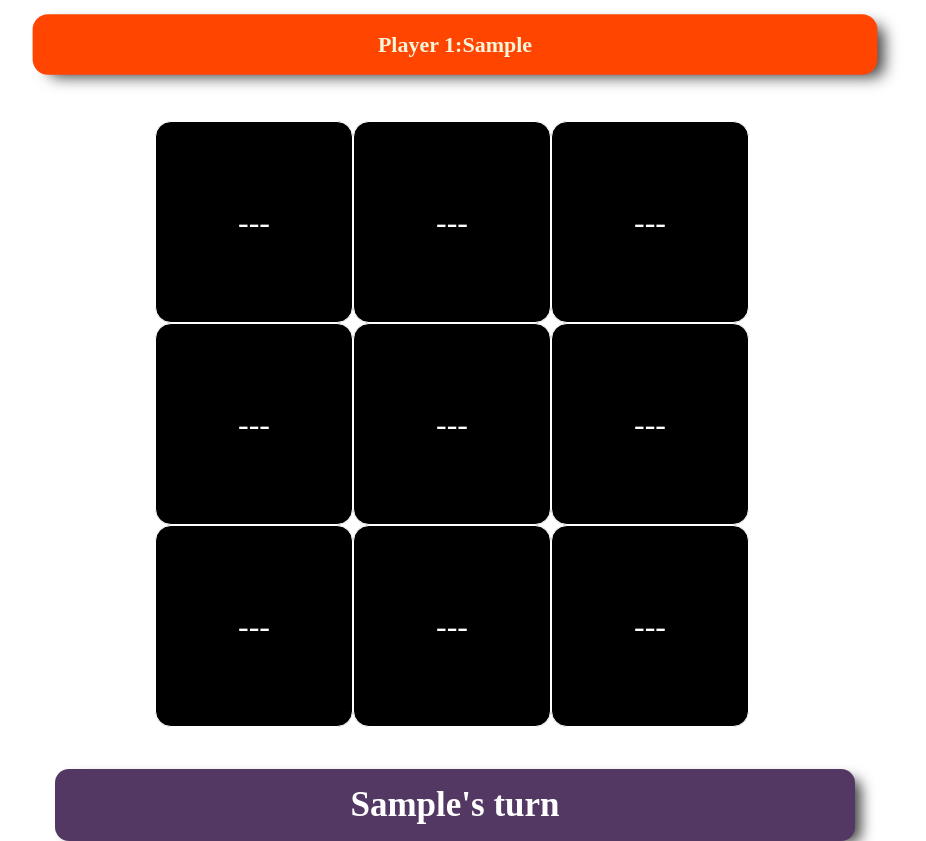
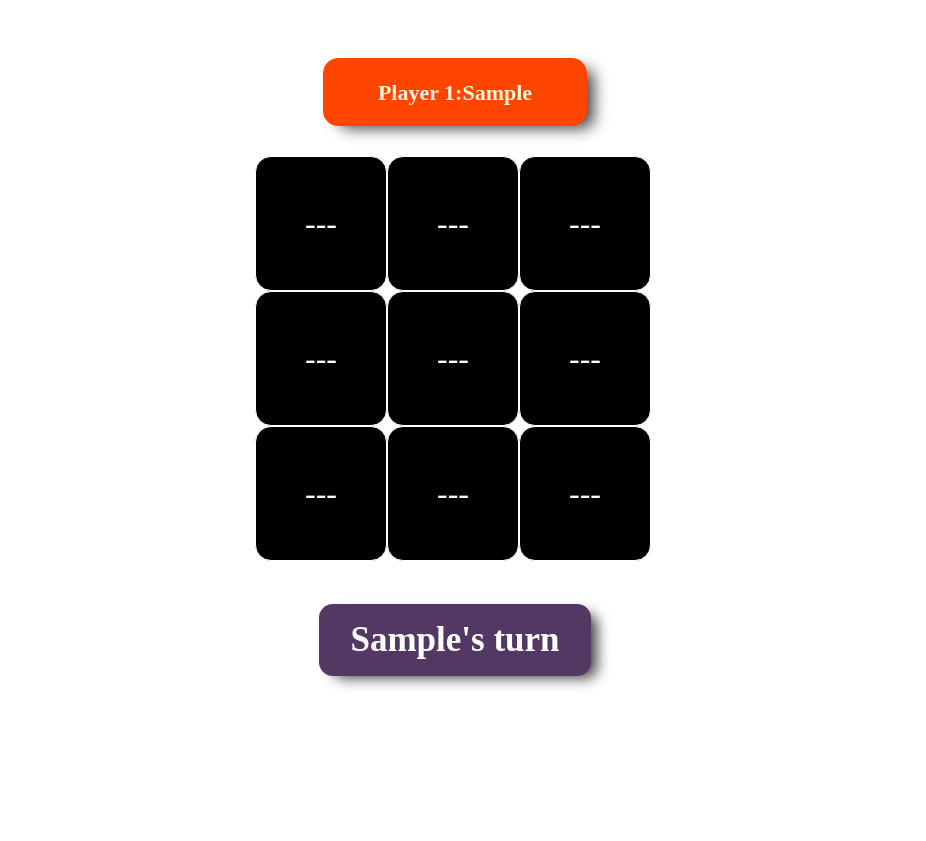
Before and after one commit to stratospherique/Tic-Tac-toe-JS-, a plain HTML site: page index.html in a window 1280 px wide. Both pictures are taken after typing "Sample", "Sample" into the empty fields and a click on the button "Create Players". Shown: the whole page, without its empty margins (185-1111 px from the left). After the commit the page ends 800 px from the top, so only its background shows below. Drawn offline with Linux system fonts and the light colour scheme.

Commit message:
make the board displayed in the entire screen without scrolling

```diff
--- a/app.js
+++ b/app.js
@@ -144,7 +144,7 @@ const drawBoard = () => {
   }
 };
 
-const clickChange = (clickID, i) => {
+const clickChange = (i) => {
   GameRunner.gameBoard[i] = GameRunner.currentPlayer().getPlayermark();
   drawBoard();
 };
--- a/index.html
+++ b/index.html
@@ -8,6 +8,7 @@
   <title>Document</title>
 </head>
 <body>
+  <main>
       <div class="player-details">
           <input type="text" placeholder="Player 1 Name" class="nameInput-1">
           <input type="text" placeholder="Player 2 Name" class="nameInput-2">
@@ -16,21 +17,23 @@
 
 
       <div class="board hide">
-    <div class="cell" id ="cell-1" onclick="clickChange(this.id,0)">---</div>
-    <div class="cell" id ="cell-2" onclick="clickChange(this.id,1)">---</div>
-    <div class="cell" id ="cell-3" onclick="clickChange(this.id,2)">---</div>
-    <div class="cell" id ="cell-4" onclick="clickChange(this.id,3)">---</div>
-    <div class="cell" id ="cell-5" onclick="clickChange(this.id,4)">---</div>
-    <div class="cell" id ="cell-6" onclick="clickChange(this.id,5)">---</div>
-    <div class="cell" id ="cell-7" onclick="clickChange(this.id,6)">---</div>
-    <div class="cell" id ="cell-8" onclick="clickChange(this.id,7)">---</div>
-    <div class="cell" id ="cell-9" onclick="clickChange(this.id,8)">---</div>
+        <div class="cell" id ="cell-1" onclick="clickChange(0)">---</div>
+        <div class="cell" id ="cell-2" onclick="clickChange(1)">---</div>
+        <div class="cell" id ="cell-3" onclick="clickChange(2)">---</div>
+        <div class="cell" id ="cell-4" onclick="clickChange(3)">---</div>
+        <div class="cell" id ="cell-5" onclick="clickChange(4)">---</div>
+        <div class="cell" id ="cell-6" onclick="clickChange(5)">---</div>
+        <div class="cell" id ="cell-7" onclick="clickChange(6)">---</div>
+        <div class="cell" id ="cell-8" onclick="clickChange(7)">---</div>
+        <div class="cell" id ="cell-9" onclick="clickChange(8)">---</div>
       </div>
       <div class="events hide"><span class="status"></span></div>
       <div class="reload-container">
         <button class="reload">Play Again</button>
       </div>
 
+  </main>
+
   <script src="app.js"></script>
 </body>
 </html>
--- a/main.css
+++ b/main.css
@@ -1,14 +1,24 @@
 *,*::before,*::after {
   padding: 0;
   margin: 0;
+}
+
+main {
+  height: 90vh;
+  display: grid;
+  place-content: center;
 }
 
 .player-details {
   margin: 1rem auto;
   padding: 1rem;
   width: 60vw;
+  height: 100px;
   border: 1px solid maroon;
   display: flex;
+  align-items: center;
+  justify-content: center;
+  flex-wrap: wrap;
   border-radius: 14px;
   background-color: goldenrod;
   box-shadow: 10px 6px 14px -4px rgba(0,0,0,0.75);
@@ -16,14 +26,16 @@
 }
 
 
-
 .ongoing {
+  width: 60%;
+  height: 30px;
   justify-content: space-between;
   padding: 0;
   box-shadow: none;
 }
 
 .player-details > input {
+  width: 40%;
   margin: 0 .5rem;
   border-radius:  4px;
   text-align: center;
@@ -36,15 +48,16 @@
 }
 
 #createP {
-  padding: 0 1rem;
+  width: 80%;
+  padding: .5rem 1rem;
   border-radius: 4px;
   background-color: rgba(72, 114, 86, 0.75);
   border-color: transparent;
 }
 
 .board {
-  width: 600px;
-  height: 600px;
+  width: 400px;
+  height: 400px;
   margin: 3rem auto;
   display: grid;
   grid-template-columns: 33% 33% 33%;
@@ -58,7 +71,7 @@
 
 
 .cell {
-  height: 200px;
+  height: 133px;
   background-color: black;
   border: 1px solid white;
   color: white;
@@ -86,6 +99,7 @@
 .player {
   display: flex;
   justify-content: center;
+  align-items: center;
 }
 
 .player-0,
```
Lines whose indentation alone changed are shown as unchanged.
